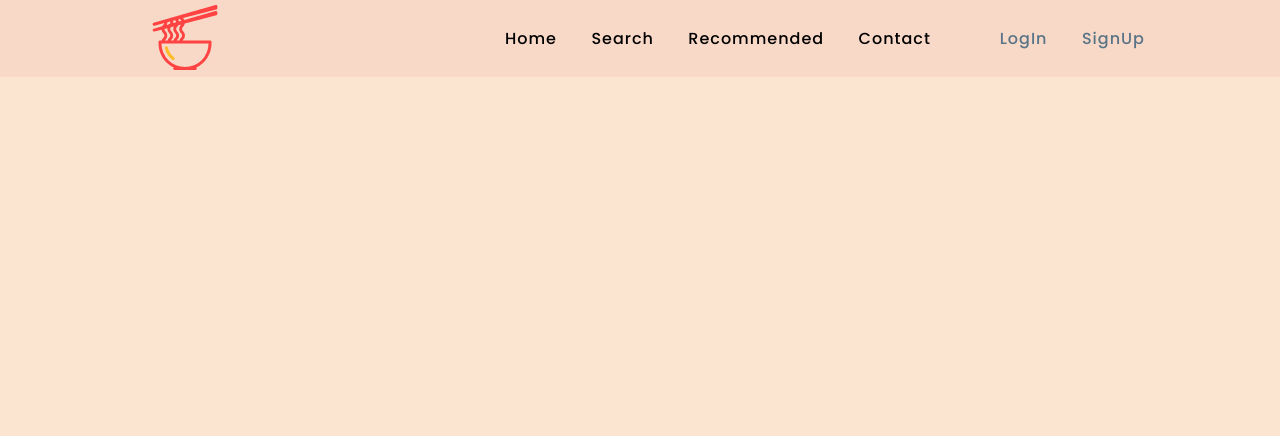
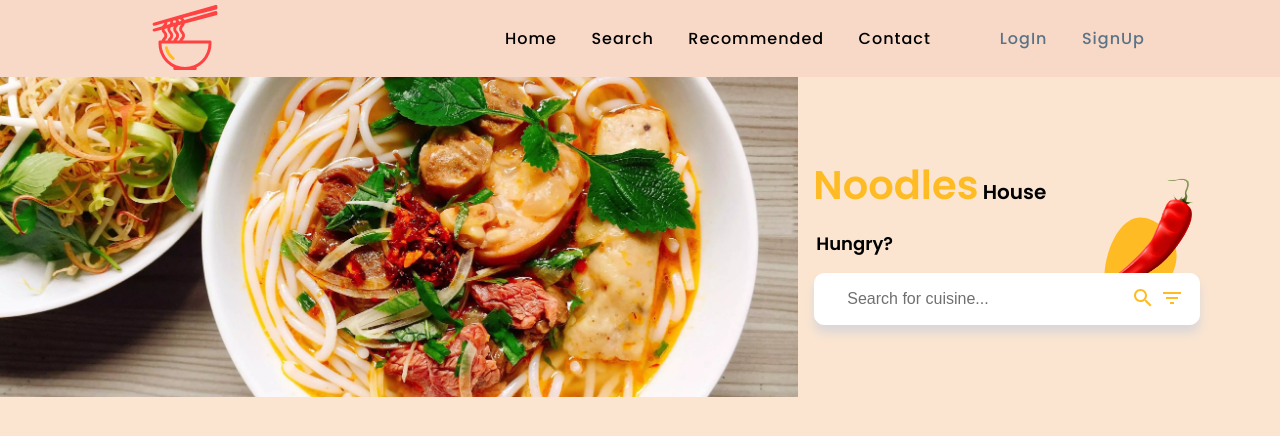
Before and after one commit to Birat-Poudel/Noodles-House, a website built with Parcel: page index.html in a window 1280 px wide. Built offline with nearby package versions, Linux system fonts and the light colour scheme.

Commit message:
featured body development

```diff
--- a/index.html
+++ b/index.html
@@ -25,8 +25,8 @@
           <li><a href="#">Recommended</a></li>
           <li><a href="#">Contact</a></li>
           <li class="empty-list"></li>
-          <li><a class="account account1" href="#">LogIn</a></li>
-          <li><a class="account account2" href="#">SignUp</a></li>
+          <li><a class="account" href="#">LogIn</a></li>
+          <li><a class="account" href="#">SignUp</a></li>
         </ul>
         <div class="hamburger">
           <div class="line1"></div>
@@ -35,6 +35,43 @@
         </div>
       </nav>
     </header>
+    <main class="main">
+      <section class="main__image">
+        <picture>
+          <source type="image/webp" srcset="/assets/images/featured.webp 1x" />
+          <img
+            class="featured-image"
+            src="/assets/images/featured.jpg"
+            alt="featured"
+          />
+        </picture>
+      </section>
+      <section class="main__content">
+        <div class="header__content">
+          <h2>Noodles</h2>
+          <h4>House</h4>
+        </div>
+        <h5>Hungry?</h5>
+        <input
+          class="main__input"
+          type="text"
+          placeholder="Search for cuisine..."
+        />
+        <span class="input__icon">
+          <img
+            class="search-icon"
+            src="/assets/icons/search.svg"
+            alt="search"
+          />
+          <img class="filter-icon" src="assets/icons/filter.svg" alt="filter" />
+        </span>
+        <picture class="chili-container">
+          <source type="image/webp" srcset="/assets/images/chili.webp 1x" />
+          <img class="chili-image" src="/assets/images/chili.jpg" alt="chili" />
+        </picture>
+        <img class="blob" src="/assets/icons/blob.svg" />
+      </section>
+    </main>
     <script src="index.js"></script>
   </body>
 </html>
--- a/styles.css
+++ b/styles.css
@@ -1,4 +1,6 @@
-* {
+*,
+*::after,
+*::before {
   margin: 0;
   padding: 0;
   box-sizing: border-box;
@@ -26,10 +28,16 @@ body {
   font-family: "Poppins", sans-serif;
 }
 
+/* Navbar */
+
 a {
   text-decoration: none;
   color: #000000;
   letter-spacing: 1px;
+}
+
+.nav__links a:hover {
+  color: #ff0000;
 }
 
 .navbar {
@@ -120,7 +128,7 @@ a {
     position: absolute;
     right: 0px;
     height: 92vh;
-    top: 8vh;
+    top: 13vh;
     display: flex;
     flex-direction: column;
     align-items: center;
@@ -130,7 +138,7 @@ a {
     transform: translateX(100%);
     transition: transform 500ms ease-in;
     padding: 2em 7em 10em 7em;
-    z-index: -1;
+    z-index: 5;
   }
 
   .empty-list {
@@ -164,3 +172,123 @@ a {
     transform: translate(0px);
   }
 }
+
+/* Main Body */
+
+h2 {
+  color: var(--color-accent);
+  display: inline-block;
+  font-size: 4rem;
+}
+
+h4 {
+  display: inline-block;
+  font-size: 2rem;
+}
+
+h5 {
+  font-size: 1.8rem;
+  margin-left: 1em;
+}
+
+textarea:focus,
+input:focus {
+  outline: none;
+}
+
+main {
+  display: flex;
+  justify-content: space-around;
+  align-items: center;
+}
+
+.main__image {
+  flex-grow: 1;
+}
+
+.main__content {
+  flex-grow: 0.5;
+  display: flex;
+  flex-direction: column;
+  align-items: flex-start;
+  position: relative;
+}
+
+.header__content {
+  margin: 1.5rem;
+}
+
+.featured-image {
+  width: 100%;
+  object-fit: cover;
+  height: 40vh;
+  opacity: 1;
+}
+
+.main__input {
+  position: relative;
+  display: block;
+  border-radius: 10px;
+  border: 1px solid #ffffff;
+  padding: 1em 2em;
+  margin: 1em 1em;
+  min-width: 80%;
+  font-size: 1.6rem;
+  box-shadow: 0px 8px 10px #dbd7d7;
+}
+
+.input__icon {
+  position: absolute;
+  right: 20%;
+  top: 73%;
+  cursor: pointer;
+}
+
+.main__input::placeholder {
+  color: #707070;
+}
+
+.chili-image {
+  width: 60%;
+  height: 60%;
+  object-fit: contain;
+  position: absolute;
+  right: 0%;
+  top: 18%;
+  transform: scaleX(-1.05);
+  z-index: -1;
+}
+
+.blob {
+  height: 60%;
+  width: 60%;
+  position: absolute;
+  right: 0%;
+  top: 30%;
+  z-index: -2;
+  transform: rotate(360deg);
+}
+
+@media screen and (max-width: 768px) {
+  main {
+    flex-direction: column;
+  }
+
+  .main__image {
+    width: 100%;
+  }
+
+  .main__input {
+    width: 80%;
+  }
+
+  .header__content {
+    z-index: 2;
+  }
+
+  .main__content {
+    width: 100%;
+    align-items: flex-start;
+    overflow-x: hidden;
+  }
+}
```
Also changed, not shown: assets/icons/blob.svg (added), assets/icons/filter.svg (added), assets/icons/search.svg (added), assets/images/chili.png (added), assets/images/chili.webp (added), assets/images/featured.jpg (added), assets/images/featured.webp (added).
